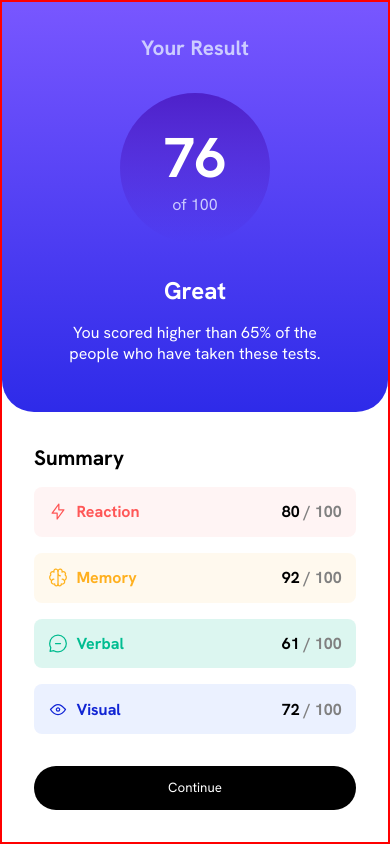
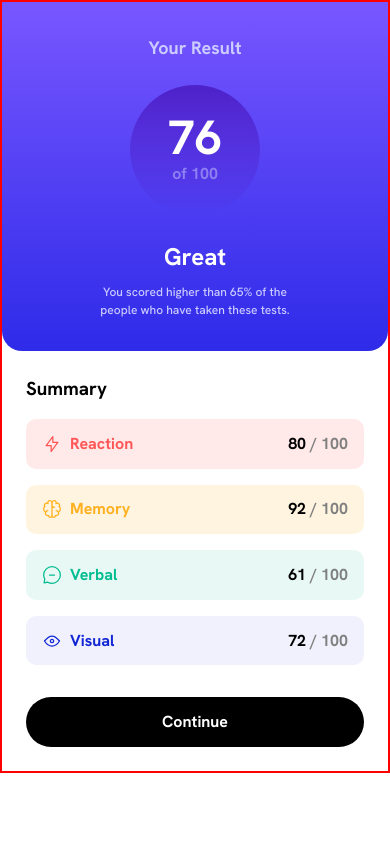
Before and after one commit to fumzy123/results-summary-component, a plain HTML site: page index.html in a window 390 px wide. Drawn offline with Linux system fonts and the light colour scheme.

Commit message:
Made component mobile responsive

```diff
--- a/css/components/result-card.css
+++ b/css/components/result-card.css
@@ -1,222 +1,278 @@
 
-/** Background of Results Card **/
-.results-card{
+/* Result Main (Purple) */
+.result__main {
+
+    /** Typography **/
+    text-align: center;
+    color: white;
 
     /** Box Model **/
-    border-radius: 32px;
+    padding: 2rem;
+    border-bottom-left-radius: var(--round-edges);
+    border-bottom-right-radius: var(--round-edges);
 
-    /* box-shadow */
-    box-shadow: 15px 5px 100px rgb(128, 128, 128);
+
+    /** Background **/
+    background: linear-gradient(hsl(252, 100%, 67%), hsl(241, 81%, 54%));
+}
+
+.result__main-title {
+
+    /** Typography **/
+    font-size: 1.125rem;
+    font-weight: 700;
+    color: hsl(240, 100%, 90%);
+}
+
+.result__main-score-container {
+
+    /** Typography **/
+    font-weight: 700;
+
+    /** Box Model (Adjust the box model to make the div appear circular) **/
+    width: 130px;
+    height: 130px;
+    /* border: 2px solid red; */
+    border-radius: 50%;
+    margin: 1.5rem auto;
 
     /** Layout **/
     display: flex;
-    flex-direction: row;
+    flex-direction: column;
+    justify-content: center;
+    align-items: center;
 
+    /** Background **/
+    background: linear-gradient(hsla(256, 72%, 46%, 1), hsla(241, 72%, 46%, 0));
+
+}
+
+.result__main-score {
+    font-size: 3rem;
+    line-height: 1;
+    color: white;
+}
+
+.result__main-score-total {
+    color: hsla(240, 100%, 90%, 0.49);
+}
+
+.result__main-grade {
+    /** Typography **/
+    font-size: 1.5rem;
+    margin-bottom: 0.5rem;
+}
+
+.result__main-description {
+    /** Typography **/
+    font-size: 0.75rem;
+    font-weight: 500;
+    color: hsl(240, 100%, 90%);
+
+    /** Box Model **/
+    margin-inline: auto;
+    max-width: 30ch;
 }
 
 
 
-/** ------Main Result------**/
-.results-card__main{
+
+
+/* Summary (White) */
+.result__summary {
+    padding: 1.5rem;
+}
+
+/* Summary Title */
+.result__summary-title {
+    /* margin: 0 0 1rem; */
+}
+
+
+/* Summary Category Container */
+.result__summary-category-container {
+    list-style: none;
+}
+
+.result__summary-category-item {
+    /* margin-bottom: 1rem; */
+}
+
+.result__summary-category-item--margin0{
+    margin-top: 0;
+}
+
+.result__summary-category {
+
+
+    /** Typography **/
+    font-weight: 700;
 
     /** Box Model **/
-
-    border-radius: 32px ;
-    padding: var(--container-padding);
-
-    /** Box Background **/
-    background: linear-gradient(hsl(252, 100%, 67%), hsl(241, 81%, 54%));
-
-    /** Layout **/
-    flex: 1;
-    /* flex: 1;
-    display: flex;
-    flex-direction: column;
-    align-items: center;
-    gap: 32px; */
-
-    /** Typography **/
-    color: white;
-}
-
-.results-card__title {
-    font-size: 1.3rem;
-    text-align: center;
-    color: hsl(240, 100%, 90%);
-}
-.results-card__score-container {
-
-    /** Box Model **/
-    width: 150px;
-    height: 150px;
-    border: none;
-    border-radius: 50%;
-    margin: 2rem auto;
+    padding: 0.8em 1em;
+    border-radius: 10px;
+    margin-top: 1rem;
 
 
-    background: linear-gradient( hsla(256, 72%, 46%, 1), hsla(241, 72%, 46%, 0));
-
-    text-align: center;
-
-    /** Layout **/
+    /* Layout  */
     display: flex;
-    justify-content: center;
+    flex-direction: row;
+    justify-content: space-between;
     align-items: center;
 
 }
 
-.results-card__score{
-    color: hsl(240, 100%, 90%);
+.result__summary-category--red {
+    color: hsl(0, 100%, 67%);
+    background-color: hsla(0, 100%, 67%, 0.131);
 }
 
-.results-card__score--strong {
-
-    display: block;
-    font-size: 3.5rem;
-    color: white;
+.result__summary-category--yellow {
+    color: hsl(39, 100%, 56%);
+    background-color: hsla(39, 100%, 56%, 0.137);
 }
 
-.results-card__grade {
-    text-align: center;
-    font-size: 1.5rem;
+.result__summary-category--green {
+    color: hsl(166, 100%, 37%);
+    background-color: hsla(166, 100%, 37%, 0.09);
 }
 
-.results-card__description{
-    max-width: 30ch;
-    text-align: center;
-    margin: 1rem auto;
+.result__summary-category--blue {
+    color: hsl(234, 85%, 45%);
+    background-color: hsla(234, 85%, 45%, 0.064);
+}
+
+
+/* Summary Category Title and Icon */
+.result__summary-title-and-icon-container{
+    display: flex;
+    flex-direction: row;
+    gap: 0.5rem;
+}
+
+
+/* Summary Category Score */
+.result__summary-category-score-container {
+    color: grey;
+}
+
+.result__summary-category-score {
+    color: black;
 }
 
 
 
-/**-----Summary Result------ **/
-.results-card__summary{
-
-
-    /* Box Model */
-    padding: var(--container-padding);
-
-    /* Layout */
-    flex: 1;
-    display: flex;
-    flex-direction: column;
-    justify-content: space-between;
-
-}
-
-.results-card__summary-title {
-    font-size: 1.3rem;
-}
-
-
-.results-card__category-container{
-    list-style: none;
-}
-
-.results-card__category{
-
-    border-radius: 8px;
-    padding: 0.9rem;
-    margin: 1rem 0 0;
-
-    display: flex;
-    flex-direction: row;
-    justify-content: space-between;
-    gap: 2.5rem;
-
-}
-
-.results-card__category--lightred{
-    color: hsl(0, 100%, 67%);
-    background-color: hsla(0, 100%, 67%, 0.067);
-}
-
-.results-card__category--orangeyellow{
-    color: hsl(39, 100%, 56%);
-    background-color: hsla(39, 100%, 56%, 0.075);
-}
-
-.results-card__category--tealgreen{
-    color: hsl(166, 100%, 37%);
-    background-color: hsla(166, 100%, 37%, 0.136);
-}
-
-.results-card__category--paleblue {
-    color: hsl(234, 85%, 45%);
-    background-color: hsl(221, 100%, 96%);
-}
-
-
-.results-card__category-title-container{
-    display: flex;
-    flex-direction: row;
-}
-
-.results-card__category-title {
-    margin-left: 8px;
-}
-
-
-.results-card__category-score {
-    color: black;
-}
 
 
 /** Button **/
-.results-card__btn{
-
-    /** Typography **/
-    font-family: inherit;
-    color:white;
+.result__btn {
 
     /** Layout **/
     display: block;
 
+    /** Typography **/
+    font-size: 1rem;
+    font-weight: 700;
+    color: white;
 
     /** Box Model **/
     width: 100%;
-    border: none;
-    border-radius: 32px;
-    padding: 1em 2em;
-    margin: 2rem auto 0;
+    padding: 0.8em 2em;
+    border-radius: 50px;
+    margin-top: 2rem;
+
 
     /** Background **/
     background: linear-gradient(hsl(0, 0%, 0%), hsl(0, 0%, 0%));
 
-    /** Visual Interaction **/
-    cursor: pointer;
 }
 
-.results-card__btn:hover {
+.result__btn:hover {
     background: linear-gradient(hsl(252, 100%, 67%), hsl(241, 81%, 54%));
-
 }
 
 
-/** Media Queries **/
-/* sm */
-@media (max-width: 640px) {
 
 
-    .results-card {
-        flex-direction: column;
-        border-radius: 0px;
-        box-shadow: none;
-        /* border-top-left-radius: 0px;
-        border-top-right-radius: 0px; */
+
+/**** ADDING RESPONSIVENESS WITH PRE-DEFINED MEDIA QUERIES ***/
+
+/* sm */
+@media (min-width: 640px) {
+
+    body {
+        display: flex;
+        justify-content: center;
+        align-items: center;
     }
 
-    .results-card__main {
-        border-top-left-radius: 0px;
-        border-top-right-radius: 0px;
+    .result__card {
+        display: flex;
+
+        /** Box Model **/
+        border-top-right-radius: var(--round-edges);
+        border-bottom-right-radius: var(--round-edges);
+        box-shadow: 15px 5px 100px rgb(128, 128, 128);
     }
 
-    /* .results-card__category {
-        gap: 4rem;
-    } */
 
-    body {
-        align-items: flex-start;
+
+
+
+    /* Result Main (Purple) */
+    .result__main {
+        /** Layout **/
+        flex: 1;
+        /* display: flex;
+        flex-direction: column;
+        justify-content: space-between;
+        gap: 0.5rem; */
+
+        /** Box Model **/
+        border-radius: var(--round-edges);
     }
 
+    .result__main-title {
+        font-size: 1.25rem;
+    }
+
+
+    .result__main-score-container {
+        /* flex: 1; */
+        /* margin: 0 auto; */
+        width: 170px;
+        height: 170px;
+    }
+
+    .result__main-score {
+        font-size: 3.5rem;
+    }
+
+    .result__main-grade {
+        font-size: 1.75rem;
+    }
+
+
+    .result__main-description {
+        max-width: 25ch;
+        font-size: 1rem;
+    }
+
+
+
+
+
+    /* Result Summary */
+    .result__summary {
+
+        /** Layout **/
+        flex: 1;
+
+        /** Box Model **/
+        padding: 2rem;
+    }
+
+    .result__summary-title {
+        font-size: 1.25rem;
+    }
 }
--- a/css/global.css
+++ b/css/global.css
@@ -1,30 +1,33 @@
+/* CSS Variables  */
+:root {
+    --round-edges: 20px;
+}
+
+/* CSS Resets  */
 *,
-*::after,
-*::before{
+*::before,
+*::after {
     box-sizing: border-box;
 }
 
-*{
+* {
     margin: 0;
     padding: 0;
+    line-height: 1.5;
 }
 
-body{
+body {
+    /** Typography **/
+    font-family: 'Hanken Grotesk', sans-serif;
 
+    /** Box Model **/
     min-height: 100vh;
-
-    /** Typography **/
-    font-family: 'Hanken Grotesk', sans-serif;;
-
-    /** Layout **/
-    display: flex;
-    justify-content: center;
-    align-items: center;
 }
 
-
-/*** -------------------CSS Variables for reusability across all files----------------------- ***/
-:root {
-    --poppins: 'Poppins', sans-serif;
-    --container-padding: 2rem;
+button {
+    border: none;
+    background: none;
+    cursor: pointer;
+    color: inherit;
+    font-family: inherit;
 }
--- a/css/utils.css
+++ b/css/utils.css
@@ -1,7 +1,29 @@
+/* MOBILE FIRST PRE-DEFINED MEDIA QUERIES */
+/* xs */
+/* @media (min-width: 475px) {} */
 
-span {
-	color: grey;
+/* sm */
+/* @media (min-width: 640px) {} */
+
+/* md */
+/* @media (min-width: 768px) {} */
+
+/* lg */
+/* @media (min-width: 1024px) {} */
+
+/* xl */
+/* @media (min-width: 1280px) {} */
+
+/* 2xl */
+/* @media (min-width: 1536px) {} */
+
+
+img {
+    display: inline-block;
 }
+
+
+
 
 /* MOBILE FIRST CONTAINER UTILITY CLASS */
 .container {
--- a/index.html
+++ b/index.html
@@ -12,94 +12,123 @@
   <link rel="preconnect" href="https://fonts.gstatic.com" crossorigin>
   <link href="https://fonts.googleapis.com/css2?family=Hanken+Grotesk:wght@200;300;400;500;700;800&display=swap" rel="stylesheet">
 
-  <title>Frontend Mentor | Results summary component</title>
+  <title>Results summary component</title>
 
 </head>
 <body>
+  <section class="result container">
 
-  <section class="results-card container">
+    <div class="result__card">
 
-    <div class="results-card__main">
-        <h2 class="results-card__title">Your Result</h2>
-        <div class="results-card__score-container">
-          <p class="results-card__score">
-            <strong class="results-card__score--strong">76</strong> of 100
+      <div class="result__main">
+
+        <h1 class="result__main-title">Your Result</h1>
+
+        <div class="result__main-score-container">
+
+          <h2 class="result__main-score"> 76 </h2>
+          <p class="result__main-score-total">of 100</p>
+
+        </div>
+
+        <div class="result__main-grad-and-desc-container">
+
+          <h2 class="result__main-grade">Great</h2>
+
+          <p class="result__main-description">
+            You scored higher than 65% of the people who have taken these
+            tests.
           </p>
+
         </div>
-        <h3 class="results-card__grade">Great</h3>
-        <p class="results-card__description">
-          You scored higher than 65%
-          of the people who have
-          taken these tests.
-        </p>
-    </div>
 
-    <div class="results-card__summary">
+      </div>
 
-      <h2 class="results-card__summary-title">Summary</h2>
+      <div class="result__summary">
 
-      <ul class="results-card__category-container">
+        <h3 class="result__summary-title">Summary</h3>
 
-        <li class="results-card__category-item results-card__category-item--">
+        <ul class="result__summary-category-container">
 
-          <div class="results-card__category results-card__category--lightred">
+          <li class="result__summary-category-item">
 
-            <div class="results-card__category-title-container">
-              <img class="results-card__category-title-img" src="./assets/images/icon-reaction.svg" alt="reaction-icon"/>
-              <h4 class="results-card__category-title">Reaction</h4>
+            <div class="result__summary-category result__summary-category--red">
+
+              <div class="result__summary-title-and-icon-container">
+                <img class="result__summary-category-icon" src="./assets/images/icon-reaction.svg" alt="Reaction"/>
+                <p class="result__summary-category-title">Reaction</p>
+              </div>
+
+              <p class="result__summary-category-score-container">
+                <span class="result__summary-category-score">80</span> / 100
+              </p>
+
             </div>
 
-            <p class="results-card__category-score"><strong>80 <span>/ 100</span></strong> </p>
+          </li>
 
-          </div>
 
-        </li>
 
-        <li class="results-card__category-item results-card__category-item--">
+          <li class="result__summary-category-item">
 
-          <div class="results-card__category results-card__category--orangeyellow">
+            <div class="result__summary-category result__summary-category--yellow">
 
-            <div class="results-card__category-title-container">
-              <img class="results-card__category-title-img" src="./assets/images/icon-memory.svg" alt="memory-icon"/>
-              <h4 class="results-card__category-title">Memory</h4>
+              <div class="result__summary-title-and-icon-container">
+                <img class="result__summary-category-icon" src="./assets/images/icon-memory.svg" alt="Memory"/>
+                <p class="result__summary-category-title">Memory</p>
+              </div>
+
+              <p class="result__summary-category-score-container">
+                <span class="result__summary-category-score">92</span> / 100
+              </p>
+
             </div>
 
-            <p class="results-card__category-score"><strong>92 <span>/ 100</span></strong> </p>
-          </div>
-        </li>
+          </li>
 
-        <li class="results-card__category-item results-card__category-item-verbal">
 
-          <div class="results-card__category results-card__category--tealgreen">
 
-            <div class="results-card__category-title-container">
-              <img class="results-card__category-title-img" src="./assets/images/icon-verbal.svg" alt="verbal-icon"/>
-              <h4 class="results-card__category-title">Verbal</h4>
+          <li class="result__summary-category-item">
+
+            <div class="result__summary-category result__summary-category--green">
+
+              <div class="result__summary-title-and-icon-container">
+                <img class="result__summary-category-icon" src="./assets/images/icon-verbal.svg" alt="Verbal"/>
+                <p class="result__summary-category-title">Verbal</p>
+              </div>
+
+              <p class="result__summary-category-score-container">
+                <span class="result__summary-category-score">61</span> / 100
+              </p>
+
             </div>
 
-            <p class="results-card__category-score"><strong>61 <span>/ 100</span></strong> </p>
-          </div>
+          </li>
 
-        </li>
 
-        <li class="results-card__category-item ">
 
-          <div class="results-card__category results-card__category--paleblue">
+          <li class="result__summary-category-item">
 
-            <div class="results-card__category-title-container">
-              <img class="results-card__category-title-img" src="./assets/images/icon-visual.svg" alt="visual-icon"/>
-              <h4 class="results-card__category-title">Visual</h4>
+            <div class="result__summary-category result__summary-category--blue">
+
+              <div class="result__summary-title-and-icon-container">
+                <img class="result__summary-category-icon" src="./assets/images/icon-visual.svg" alt="Visual"/>
+                <p class="result__summary-category-title">Visual</p>
+              </div>
+
+              <p class="result__summary-category-score-container">
+                <span class="result__summary-category-score">72</span> / 100
+              </p>
+
             </div>
 
-            <p class="results-card__category-score"><strong>72 <span>/ 100</span></strong> </p>
+          </li>
 
-          </div>
+        </ul>
 
-        </li>
+        <button class="result__btn">Continue</button>
 
-      </ul>
-
-      <button class="results-card__btn">Continue</button>
+      </div>
 
     </div>
 
```
Also changed, not shown: 1 other file.
